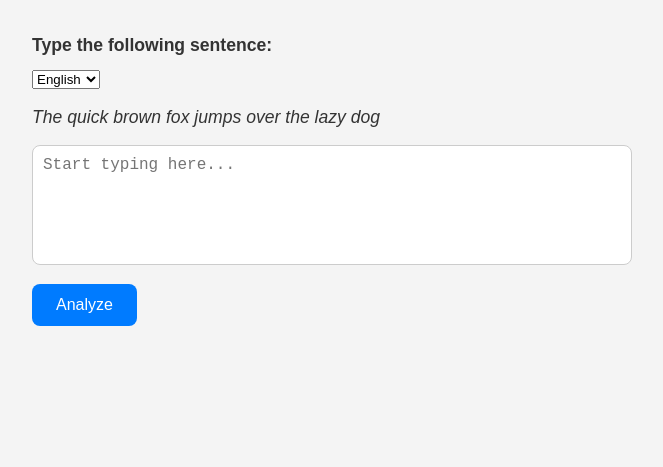
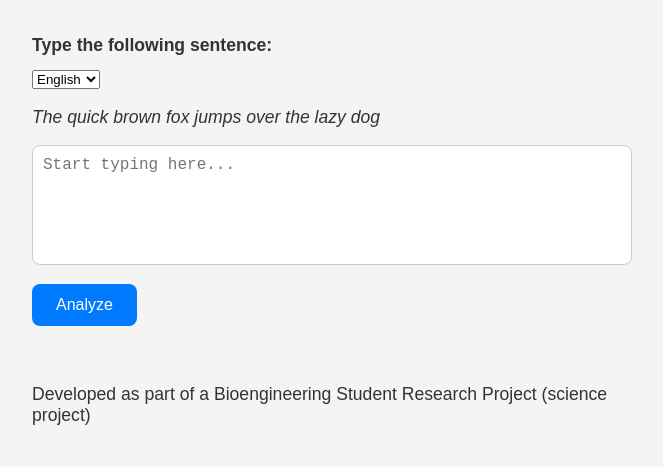
Before and after one commit to zenmastercat/diagnoseProject, a plain HTML site: page static/index.html in a window 1280 px wide. Shown: the whole page, without its empty margins (308-971 px from the left). Drawn offline with Linux system fonts and the light colour scheme.

Commit message:
Update index.html

```diff
--- a/static/index.html
+++ b/static/index.html
@@ -78,6 +78,9 @@
   <textarea id="typingArea" placeholder="Start typing here..."></textarea><br>
   <button onclick="submitData()" id="analyzeBtn">Analyze</button>
   <p id="output"></p>
+<footer>
+    <p>Developed as part of a Bioengineering Student Research Project (science project)</p>
+  </footer>
 
   <script src="/static/script.js"></script>
 </body>
```
